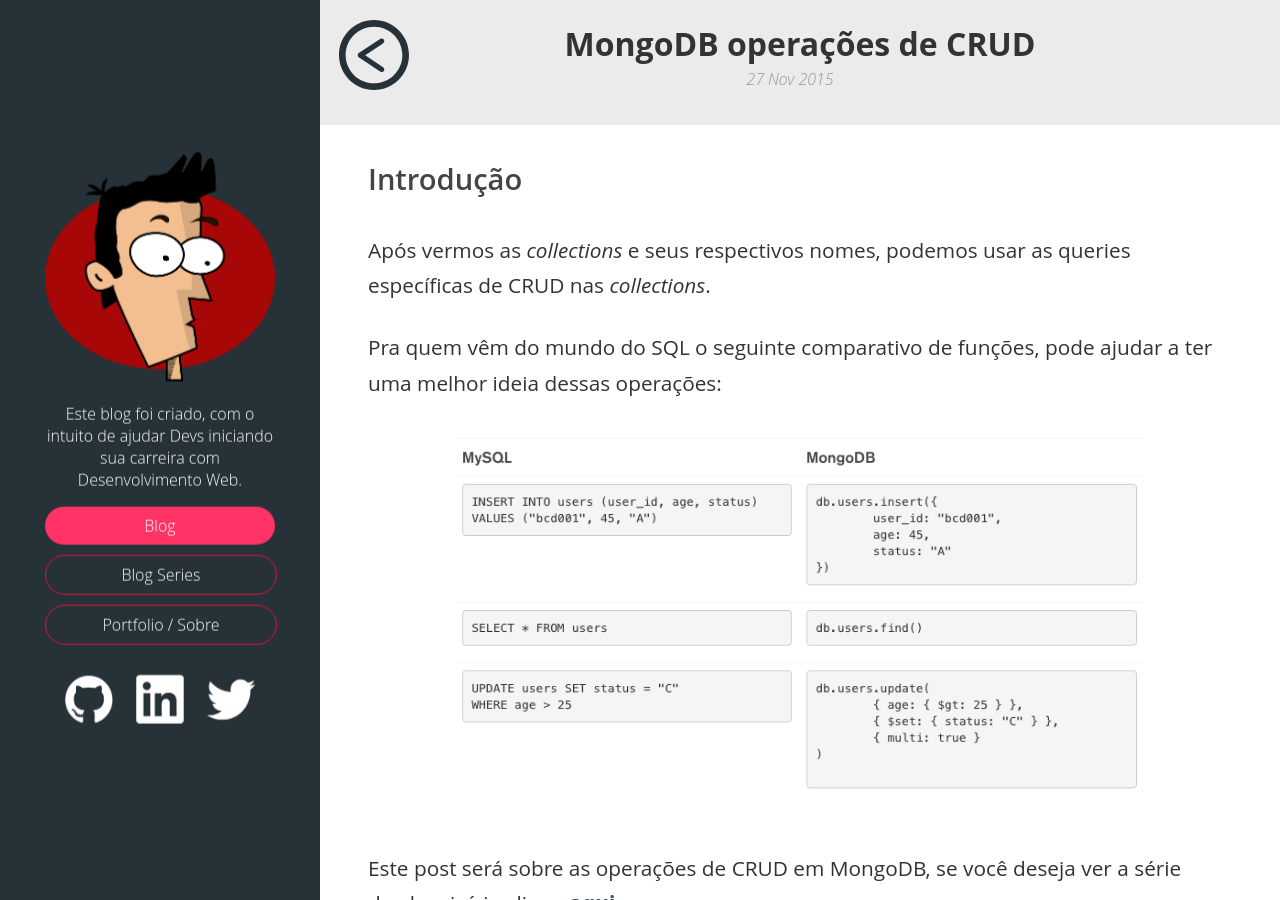
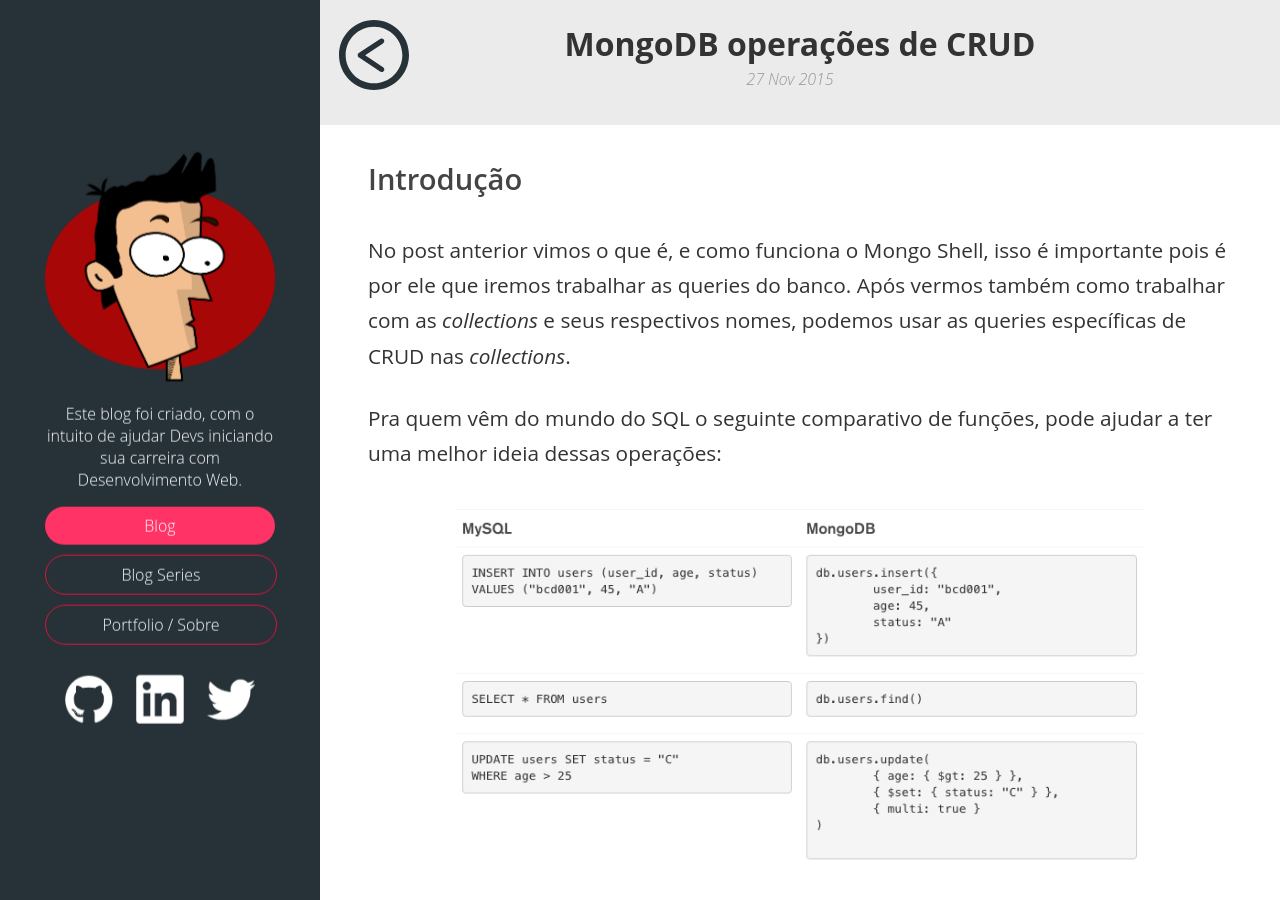
Before and after one commit to bmarques1995/lucasmaiaesilva.github.io, a Jekyll site: the page built from _posts/2015-11-09-mongodb-operações-de-crud.md, in a window 1280 px wide and 900 px high. Built offline with Jekyll 4.4.1, drawn with Linux system fonts in a browser that asks for light colours; comment, search, counter and statistics services are not loaded.

Commit message:
fix introdution issue

```diff
--- a/_posts/2015-11-09-mongodb-operações-de-crud.md
+++ b/_posts/2015-11-09-mongodb-operações-de-crud.md
@@ -13,7 +13,7 @@
 
 ## Introdução
 
-Após vermos as *collections* e seus respectivos nomes, podemos usar as queries específicas de CRUD nas *collections*.
+No post anterior vimos o que é, e como funciona o Mongo Shell, isso é importante pois é por ele que iremos trabalhar as queries do banco. Após vermos também como trabalhar com as *collections* e seus respectivos nomes, podemos usar as queries específicas de CRUD nas *collections*.
 
 Pra quem vêm do mundo do SQL o seguinte comparativo de funções, pode ajudar a ter uma melhor ideia dessas operações:
 
```
